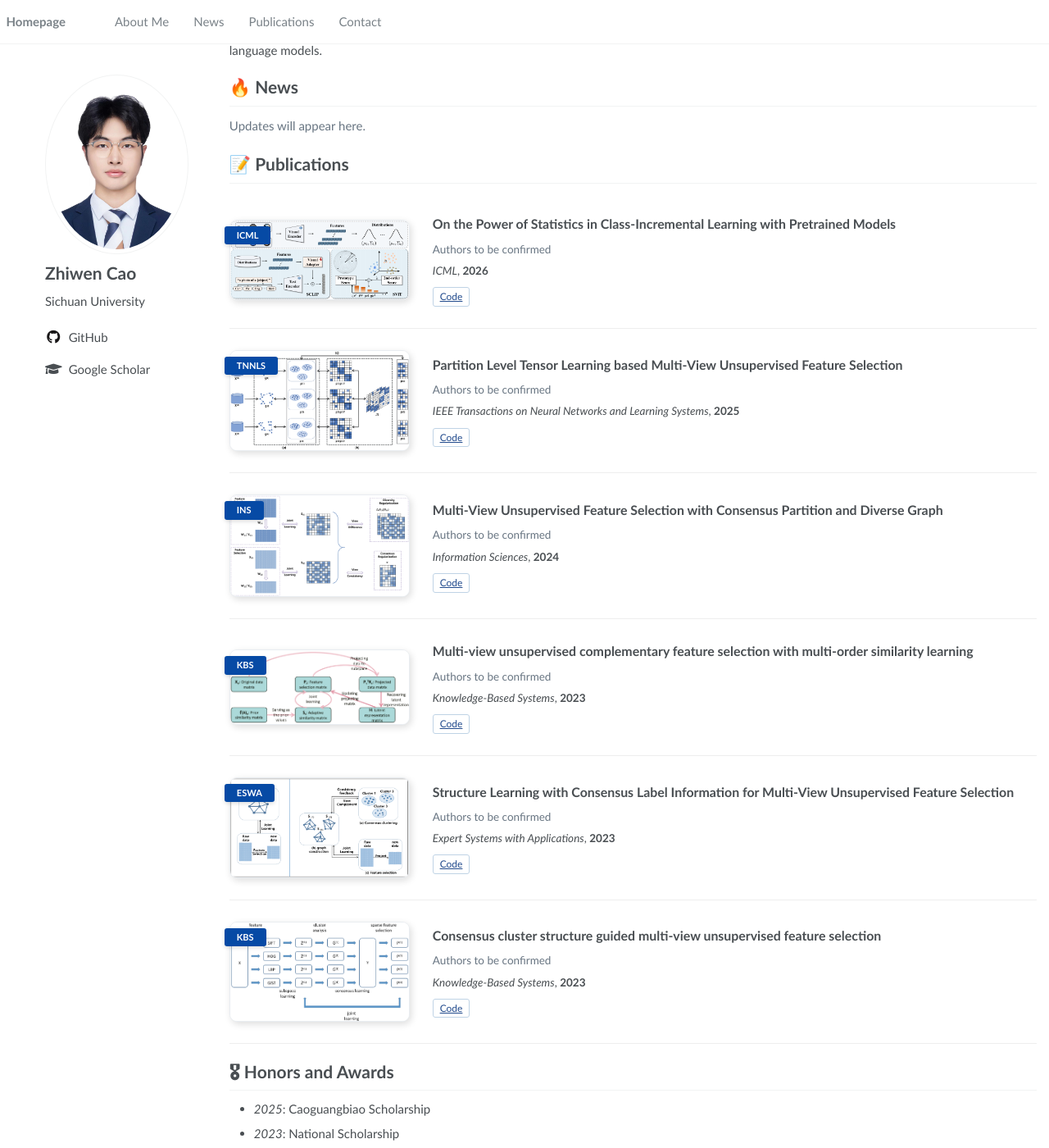
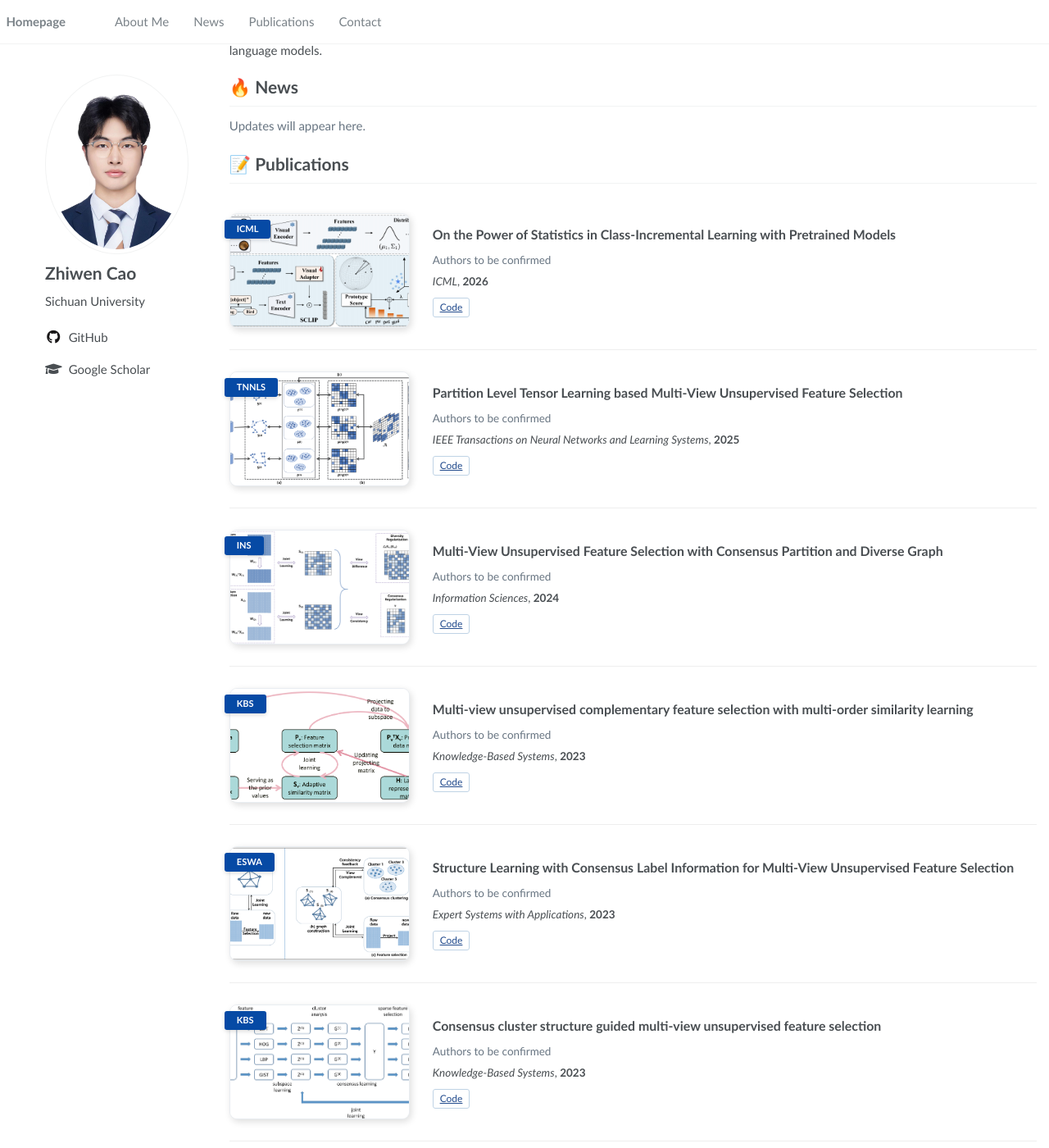
Before and after one commit to HdTgon/HdTgon.github.io, a Jekyll site: the page built from _pages/about.html, in a window 1280 px wide and 1400 px high, scrolled down 245 px. Shown: the whole window at 82% size. Built offline with Jekyll 4.4.1, drawn with Linux system fonts in a browser that asks for light colours.

Commit message:
Unify publication thumbnail dimensions and link full figures

```diff
--- a/_pages/about.html
+++ b/_pages/about.html
@@ -19,7 +19,7 @@ author_profile: true
 {% for paper in papers %}
 <article class="publication-entry">
 <div class="paper-visual">
-<img class="paper-thumbnail" src="{{ paper.image | relative_url }}" alt="{{ paper.image_alt | default: paper.title | escape }}" loading="lazy">
+<a class="paper-image-link" href="{{ paper.image | relative_url }}" target="_blank" rel="noopener" aria-label="View full figure: {{ paper.title | escape }}"><img class="paper-thumbnail" src="{{ paper.image | relative_url }}" alt="{{ paper.image_alt | default: paper.title | escape }}" loading="lazy"></a>
 <span class="paper-venue-badge">{{ paper.badge | default: paper.venue | escape }}</span>
 </div>
 <div class="paper-details">
--- a/assets/css/profile.css
+++ b/assets/css/profile.css
@@ -8,5 +8,7 @@ html{scroll-behavior:smooth;scroll-padding-top:80px}.profile-note{color:#687582;
 @media(max-width:1023px){.profile-links li+li{margin-top:0}}
 
 /* Publication thumbnails and journal/conference badges. */
-.publication-entry{display:grid;grid-template-columns:220px minmax(0,1fr);gap:28px;align-items:center;padding:26px 0}.paper-visual{position:relative;min-width:0}.paper-visual .paper-thumbnail{display:block;width:100%;max-width:none;height:auto;object-fit:contain;margin:0;background:#fff;border-radius:9px;box-shadow:2px 3px 8px #0002;border:1px solid #e9edf1}.paper-venue-badge{position:absolute;top:8px;left:-6px;max-width:calc(100% + 6px);padding:3px 15px;border-radius:3px;background:#064aa5;color:#fff;font-size:11px;font-weight:700;line-height:1.5;box-shadow:0 2px 5px #0002}.paper-details{min-width:0}.paper-details .paper-links{margin-top:10px}.contact-details{padding-left:1.5em}.contact-details{overflow-wrap:anywhere}
+.publication-entry{display:grid;grid-template-columns:220px minmax(0,1fr);gap:28px;align-items:center;padding:26px 0}.paper-visual{position:relative;min-width:0}.paper-visual .paper-thumbnail{display:block;width:100%;max-width:none;height:auto;aspect-ratio:11 / 7;object-fit:cover;object-position:center;margin:0;background:#fff;border-radius:9px;box-shadow:2px 3px 8px #0002;border:1px solid #e9edf1}.paper-venue-badge{position:absolute;top:8px;left:-6px;max-width:calc(100% + 6px);padding:3px 15px;border-radius:3px;background:#064aa5;color:#fff;font-size:11px;font-weight:700;line-height:1.5;box-shadow:0 2px 5px #0002}.paper-details{min-width:0}.paper-details .paper-links{margin-top:10px}.contact-details{padding-left:1.5em}.contact-details{overflow-wrap:anywhere}
 @media(max-width:700px){.publication-entry{grid-template-columns:1fr;gap:18px}.paper-visual{width:min(100%,280px)}.paper-visual .paper-thumbnail{height:auto}}
+
+.paper-image-link{display:block}.paper-image-link:focus-visible{outline-offset:4px}
```
Also changed, not shown: README.md (+1 -1 lines).
